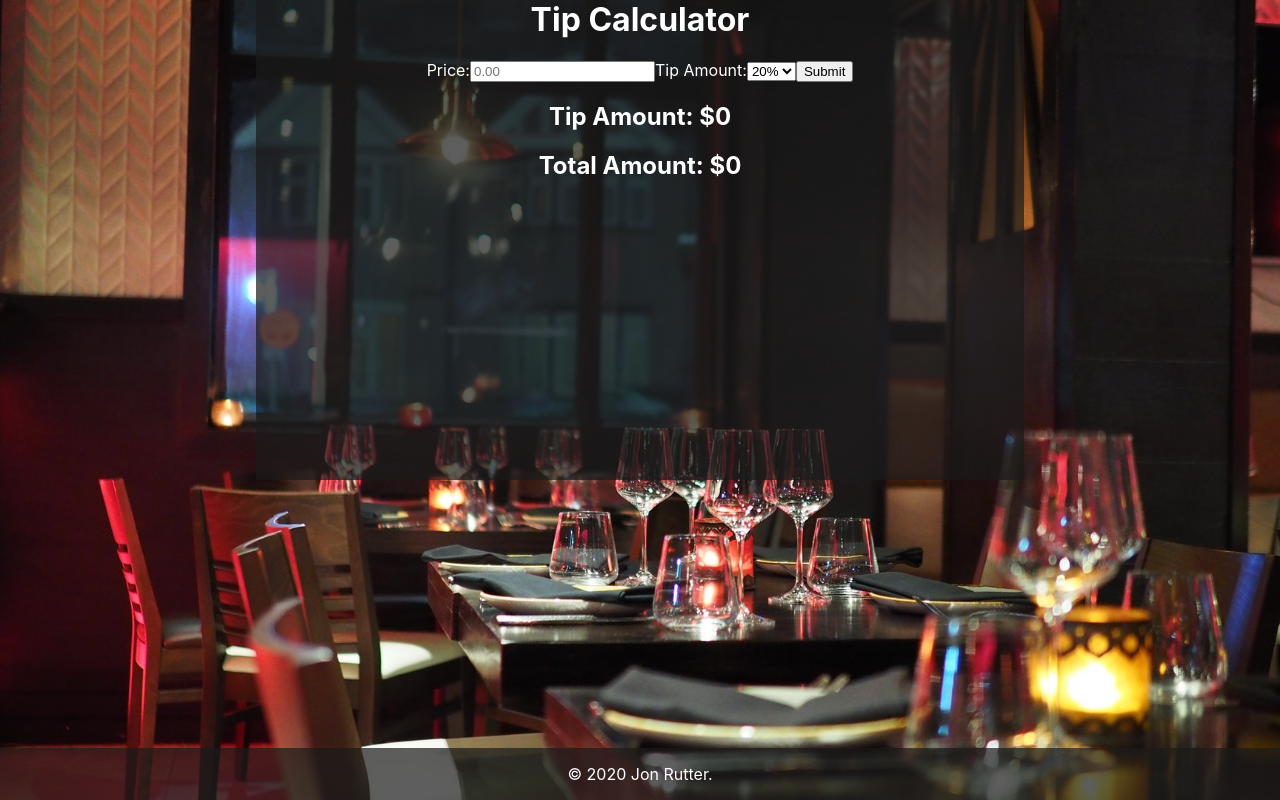
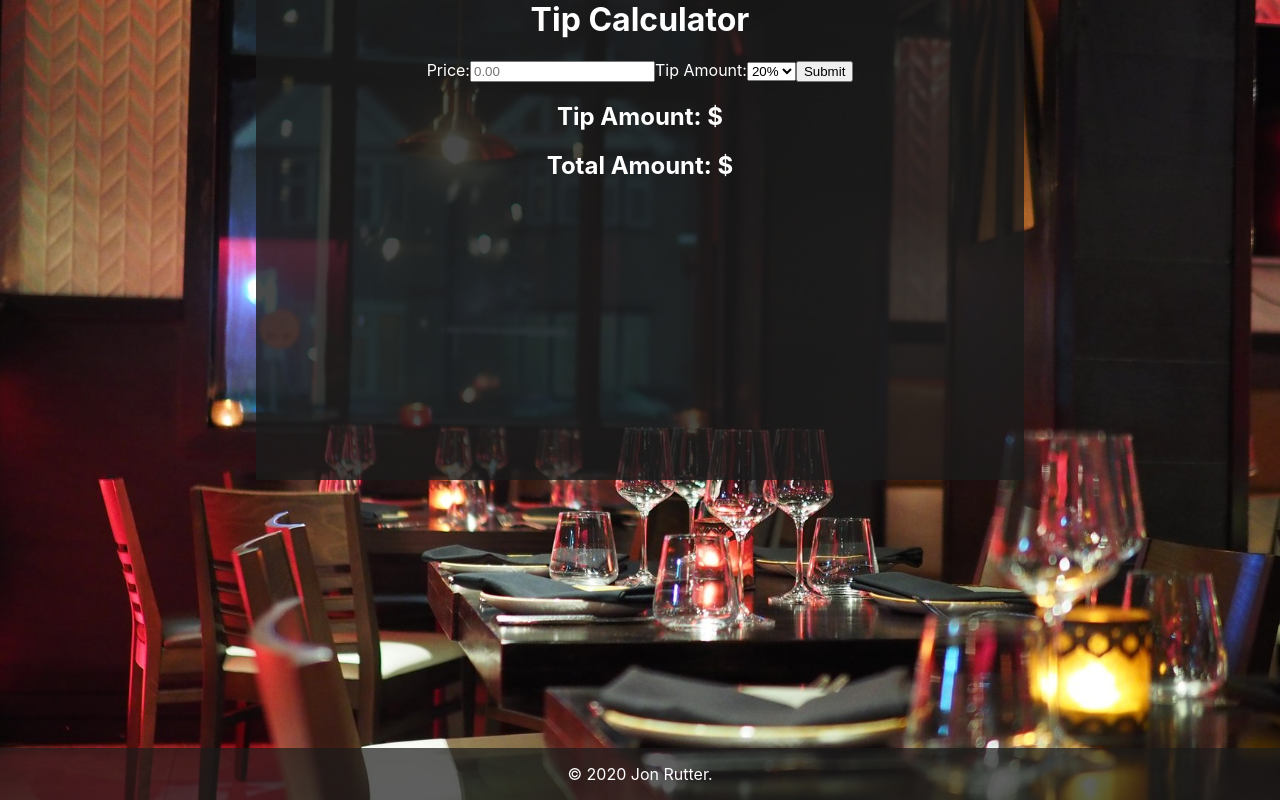
Before and after one commit to jonrutter/tip-calculator, a React (Create React App) app: page / in a window 1280 px wide. Built offline with nearby package versions, Linux system fonts and the light colour scheme.

Commit message:
Add formatValue() method
Added formatValue() method. Called to format the final values to be rendered in the output.

```diff
--- a/src/App.css
+++ b/src/App.css
@@ -5,7 +5,7 @@
 .AppInterface {
   width: 60%;
   height: 60vh;
-  background-color: rgba(27, 27, 27, 0.7);
+  background-color: rgba(27, 27, 27, 0.8);
   margin: auto;
   text-align: center;
   color: white;
--- a/src/App.js
+++ b/src/App.js
@@ -7,13 +7,39 @@ class App extends React.Component {
     super(props);
     this.state = {
       price: "",
-      tipPercent: 20,
-      tipAmount: 0,
-      totalAmount: 0
+      tipPercent: "20",
+      tipAmount: "",
+      totalAmount: ""
     }
     this.handleChange = this.handleChange.bind(this);
     this.handleSubmit = this.handleSubmit.bind(this);
+    this.formatValue = this.formatValue.bind(this);
   }
+
+  // Takes a number as input, returns a string in the format of a dollar amount
+  formatValue(num) {
+    // Checking whether num is NaN: return 0.00
+    if (isNaN(num)) {
+        return "0.00";
+    }
+    // Converting num to a string
+    let numStr = num.toString()
+    if (numStr.match(/\.\d{2}$/)) {
+      // If already exactly two decimal places: return as-is
+      return numStr;
+    } else if (numStr.match(/\.\d$/)) {
+      // If only one decimal place: add "0" to end
+      return numStr + "0";
+    } else if (!numStr.match(/\./)) {
+      // If no decimal, add decimal point with two 0s
+      return numStr + ".00";
+    } else {
+      // At this point: there must be > 2 decimal places, so trim string
+      let decimal = numStr.indexOf(".");
+      return numStr.slice(0, (decimal + 3));
+    }
+  }
+
   // Updates state of price and tipPercent
   handleChange(event) {
     this.setState({
@@ -21,15 +47,19 @@ class App extends React.Component {
       [event.target.name]: event.target.value
     });
   }
+
   // Updates state of tipAmount and totalAmount
-  // This method is not yet working. Is currently written to test whether the UI rendering components work
   handleSubmit(event) {
-    console.log(this.state.price, this.state.tipPercent);
+    event.preventDefault();
+    // Testing formatValue()
+    let valueToPass = this.state.price;
+    console.log(this.formatValue(Number(valueToPass)));
+
+
     this.setState({
       tipAmount: 1,
       totalAmount: 1
     });
-    event.preventDefault();
 
   }
   render() {
@@ -65,11 +95,11 @@ const InputBox = props => {
         <label>
           Tip Amount:
           <select name="tipPercent" value={props.tipPercent} onChange={props.handleChange} >
-            <option value="15">15%</option>
-            <option value="18">18%</option>
-            <option value="20">20%</option>
-            <option value="22">22%</option>
-            <option value="25">25%</option>
+            <option value={15}>15%</option>
+            <option value={18}>18%</option>
+            <option value={20}>20%</option>
+            <option value={22}>22%</option>
+            <option value={25}>25%</option>
           </select>
         </label>
         <input type="submit" value="Submit" onClick={props.handleSubmit} />
```
